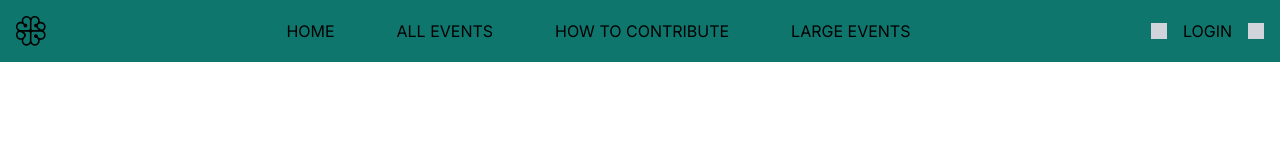
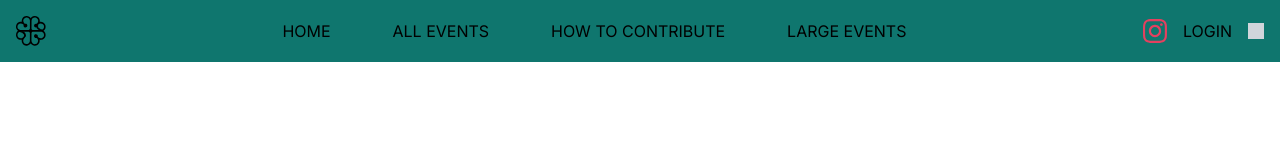
Before and after one commit to justinkwanchan/swing-schedule-front-end, a Next.js app: page / in a window 1280 px wide. Shown: the top 160 px of the page. Built offline with nearby package versions, Linux system fonts and the light colour scheme.

Commit message:
Add Instagram icon

```diff
--- a/src/app/components/navigation/navbar/index.tsx
+++ b/src/app/components/navigation/navbar/index.tsx
@@ -2,6 +2,7 @@ import Link from 'next/link';
 import Image from 'next/image';
 import Hamburger from './Hamburger';
 import montrealIcon from 'public/montreal-icon.svg';
+import instagramIcon from 'public/instagram-icon.svg';
 
 export default function Navbar({
   isOpen,
@@ -29,9 +30,11 @@ export default function Navbar({
 
       {/* Right Side */}
       <div className="flex items-center gap-4">
-        <div className="bg-gray-300 hidden md:block w-4 h-4">
-          {/* Instagram icon */}
-        </div>
+        <Image
+          src={instagramIcon}
+          alt={'Instagram Icon'}
+          className="hidden md:block"
+        />
         <Link href="/login">LOGIN</Link>
         <div className="bg-gray-300 w-4 h-4">{/* En/Fr switch */}</div>
       </div>
```
Also changed, not shown: public/instagram-icon.svg (added).
